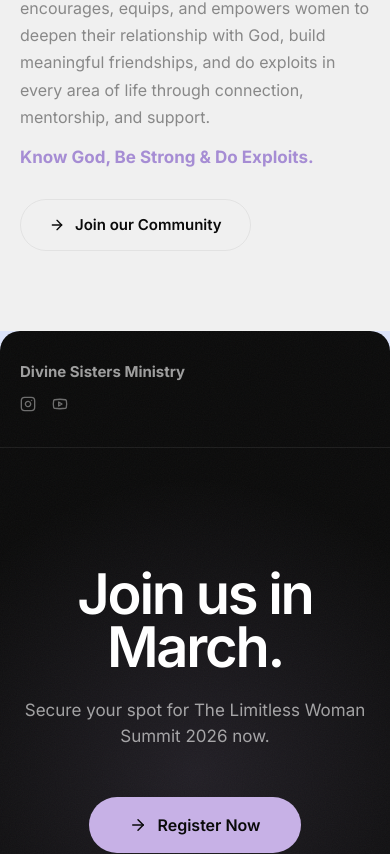
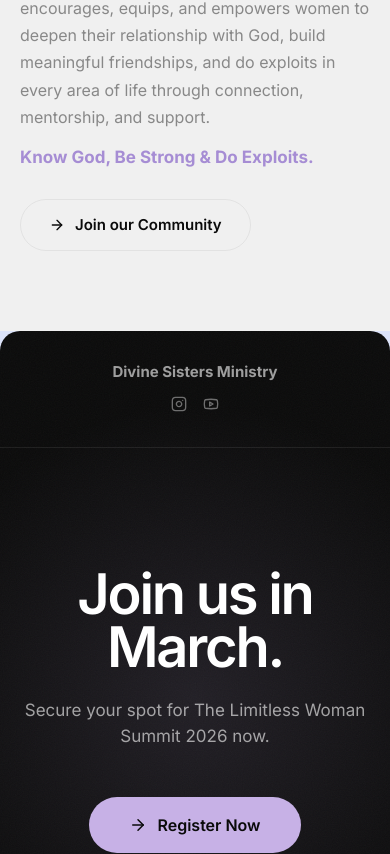
Before and after one commit to IAmTeerex857/divinesistersministry, a React (Vite) app: page / in a window 390 px wide. Shown: the part 11146-12000 px from the top of the page. Built offline with nearby package versions, Linux system fonts and the light colour scheme.

Commit message:
📱 Fix mobile footer layout — centered wrapped links

```diff
--- a/src/index.css
+++ b/src/index.css
@@ -1101,6 +1101,11 @@ ul, ol { list-style: none; }
   .agenda__item { grid-template-columns: 1fr; gap: 8px; }
   .agenda__item-type { display: none; }
   .faq__header { flex-direction: column; }
-  .footer-cta__top { flex-direction: column; gap: 12px; }
-  .footer-cta__links { flex-direction: column; gap: 16px; }
+  .footer-cta__top { flex-direction: column; gap: 12px; align-items: center; }
+  .footer-cta__links {
+    flex-wrap: wrap;
+    justify-content: center;
+    gap: 12px 24px;
+    padding: 24px var(--px);
+  }
 }
```
